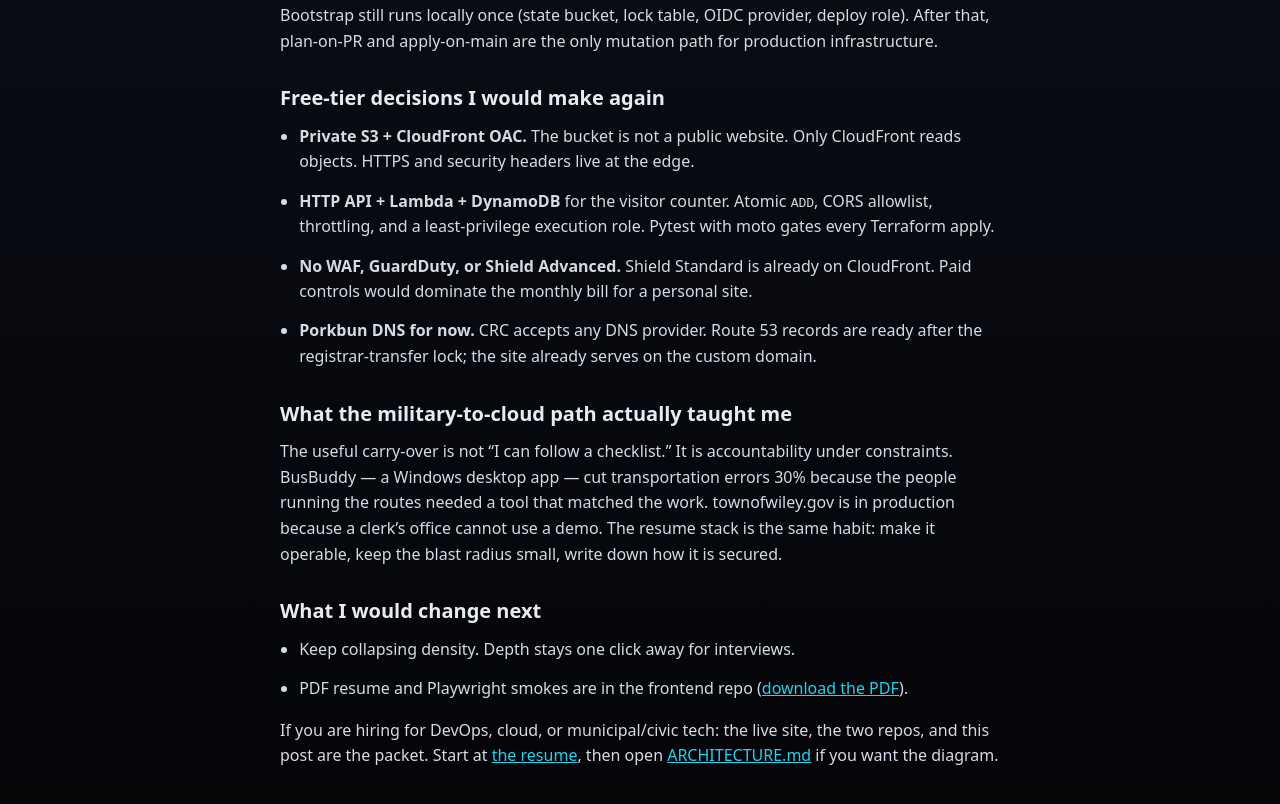
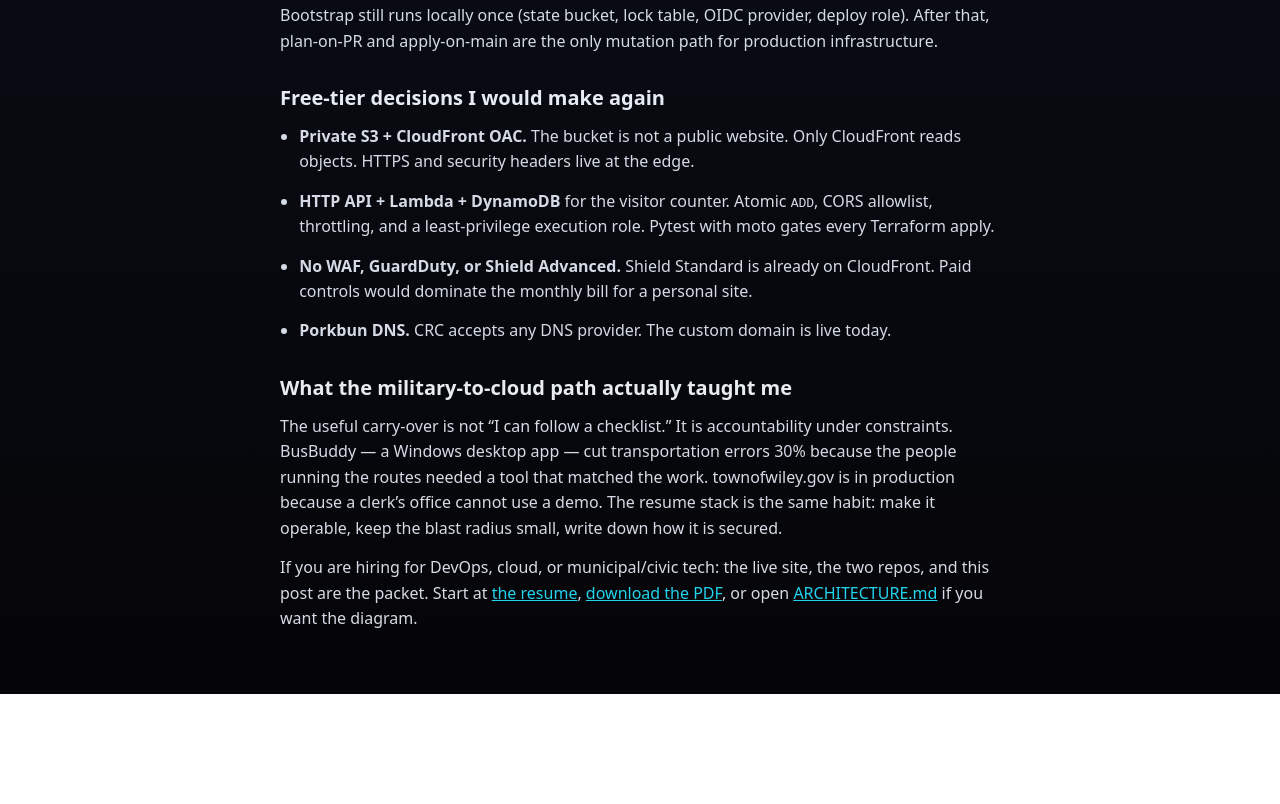
Before and after one commit to Bigessfour/CloudResumeChallenge-frontend, a website: page blog.html in a window 1280 px wide. Shown: the part 1194-1998 px from the top of the page. After the commit the page ends 1888 px from the top, so only its background shows below. Drawn offline with Linux system fonts and the light colour scheme.

Commit message:
Remove personal backlog notes from the public CRC blog.
Visitors were seeing leftover next-step reminders and a DNS cutover note. Keep the hiring close and a PDF link.

```diff
--- a/blog.html
+++ b/blog.html
@@ -92,8 +92,8 @@
           CloudFront. Paid controls would dominate the monthly bill for a personal site.
         </li>
         <li>
-          <strong>Porkbun DNS for now.</strong> CRC accepts any DNS provider. Route 53 records are
-          ready after the registrar-transfer lock; the site already serves on the custom domain.
+          <strong>Porkbun DNS.</strong> CRC accepts any DNS provider. The custom domain is live
+          today.
         </li>
       </ul>
 
@@ -105,21 +105,11 @@
         production because a clerk’s office cannot use a demo. The resume stack is the same habit:
         make it operable, keep the blast radius small, write down how it is secured.
       </p>
-      <h2>What I would change next</h2>
-      <ul>
-        <li>Keep collapsing density. Depth stays one click away for interviews.</li>
-        <li>
-          PDF resume and Playwright smokes are in the frontend repo (<a
-            href="assets/stephen-mckitrick-resume.pdf"
-            >download the PDF</a
-          >).
-        </li>
-      </ul>
-
       <p>
         If you are hiring for DevOps, cloud, or municipal/civic tech: the live site, the two repos,
         and this post are the packet. Start at
-        <a href="index.html">the resume</a>, then open
+        <a href="index.html">the resume</a>,
+        <a href="assets/stephen-mckitrick-resume.pdf">download the PDF</a>, or open
         <a
           href="https://github.com/Bigessfour/CloudResumeChallenge-infra/blob/main/docs/ARCHITECTURE.md"
           >ARCHITECTURE.md</a
```
